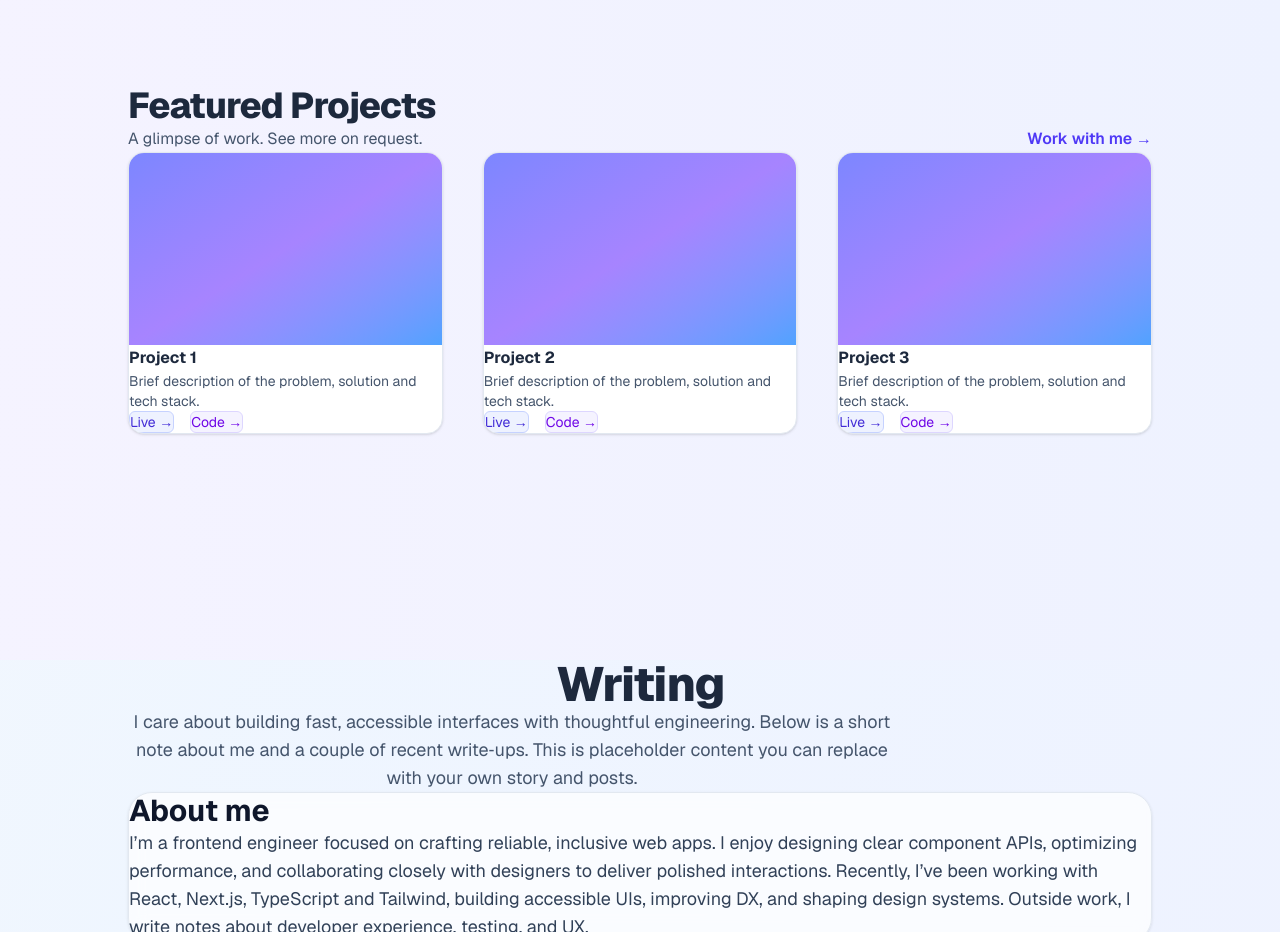
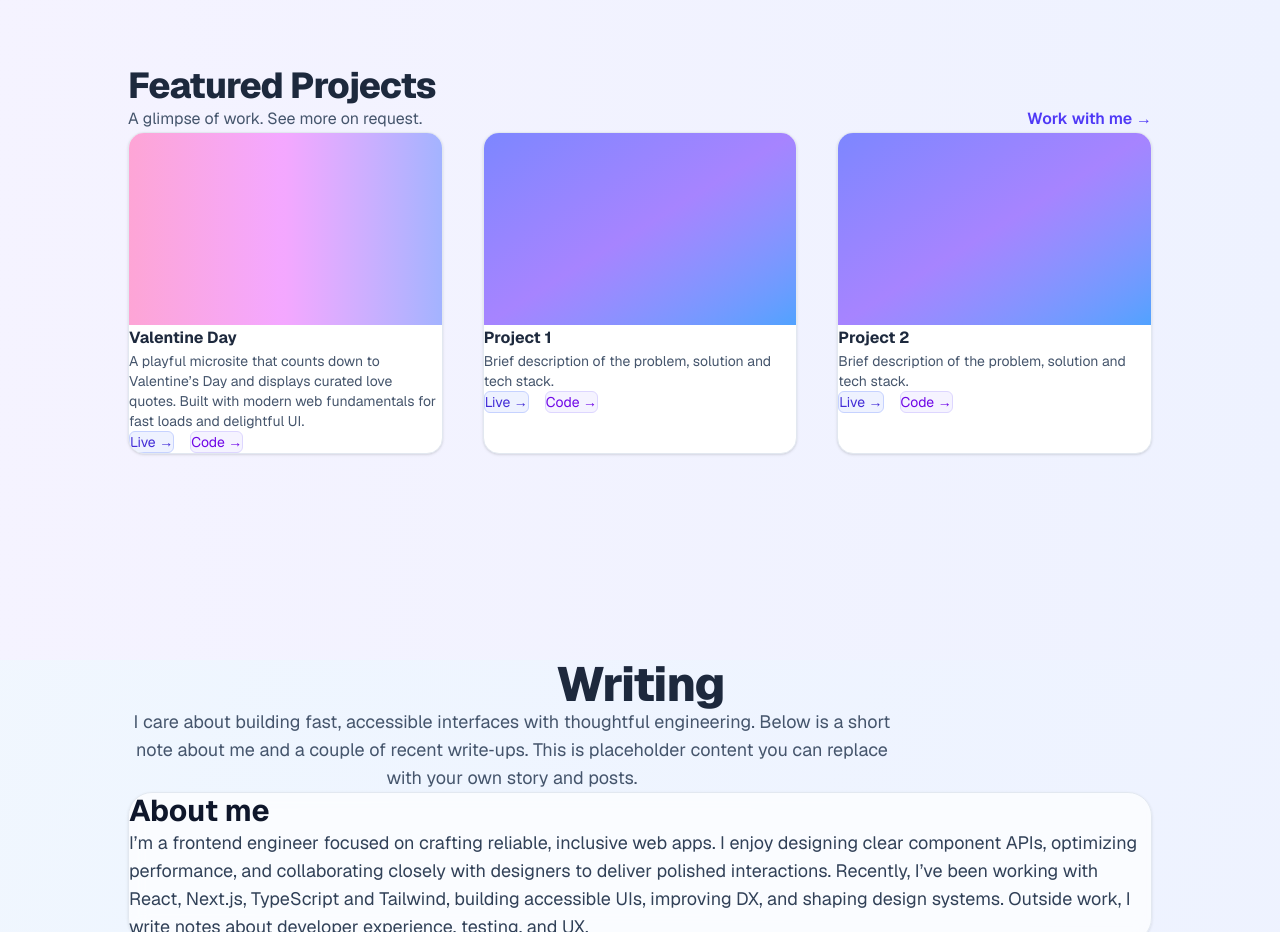
Before and after one commit to ozavizcodes/portfolio, a Next.js app: page / in a window 1280 px wide. Shown: the part 1740-2672 px from the top of the page. Built offline with nearby package versions, Linux system fonts and the light colour scheme.

Commit message:
Add featured project: Valentine Day microsite with description and links

```diff
--- a/src/app/page.tsx
+++ b/src/app/page.tsx
@@ -172,7 +172,23 @@ export default function Home() {
             <a href="#contact" className="md:inline-flex inline-flex items-center text-indigo-600 hover:text-indigo-700 font-semibold">Work with me →</a>
           </div>
           <div className="grid sm:grid-cols-2 lg:grid-cols-3 gap-10">
-            {[1,2,3].map((n) => (
+            {/* Featured: Valentine Day */}
+            <div className="bg-white rounded-2xl shadow-sm hover:shadow-lg border border-slate-200 overflow-hidden transition-shadow">
+              <div className="h-48 bg-gradient-to-r from-pink-300 via-fuchsia-300 to-indigo-300" />
+              <div className="p-7">
+                <h3 className="font-bold text-slate-800 mb-2">Valentine Day</h3>
+                <p className="text-slate-600 text-sm mb-4">
+                  A playful microsite that counts down to Valentine’s Day and displays curated love quotes.
+                  Built with modern web fundamentals for fast loads and delightful UI.
+                </p>
+                <div className="flex gap-4 text-sm">
+                  <a className="inline-flex items-center justify-center px-3.5 py-1.5 rounded-md bg-indigo-50 text-indigo-700 hover:bg-indigo-100 border border-indigo-200 transition-colors" href="https://valentine-day-eosin-one.vercel.app" target="_blank" rel="noopener noreferrer">Live →</a>
+                  <a className="inline-flex items-center justify-center px-3.5 py-1.5 rounded-md bg-violet-50 text-violet-700 hover:bg-violet-100 border border-violet-200 transition-colors" href="https://github.com/ozavizcodes/ValentineDay" target="_blank" rel="noopener noreferrer">Code →</a>
+                </div>
+              </div>
+            </div>
+
+            {[1,2].map((n) => (
               <div key={n} className="bg-white rounded-2xl shadow-sm hover:shadow-lg border border-slate-200 overflow-hidden transition-shadow">
                 <div className="h-48 bg-gradient-to-br from-indigo-400 via-violet-400 to-blue-400" />
                 <div className="p-7">
```
